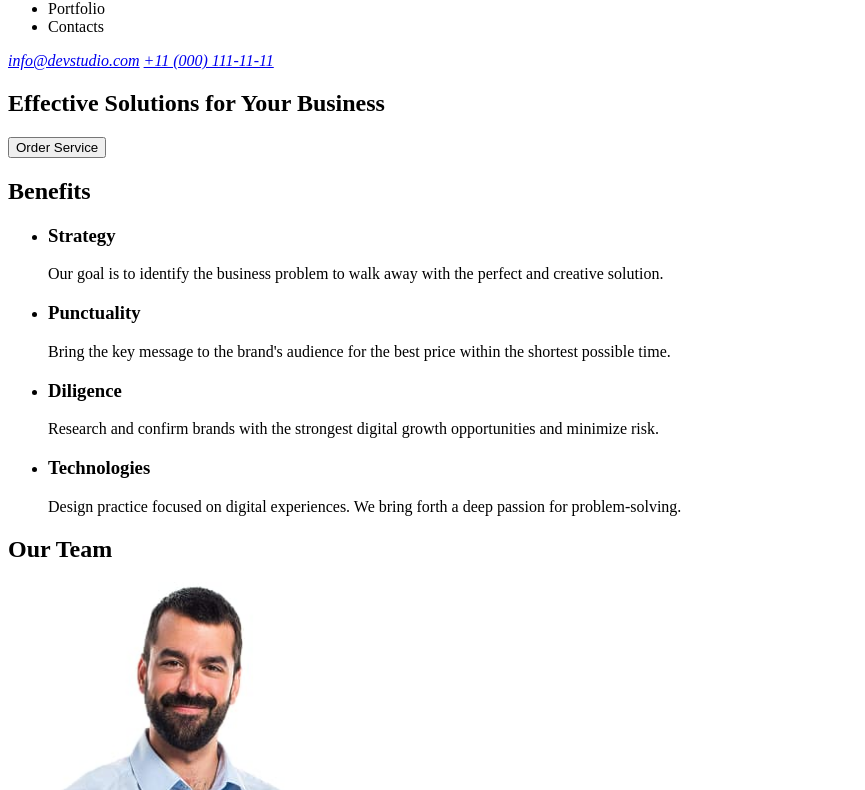
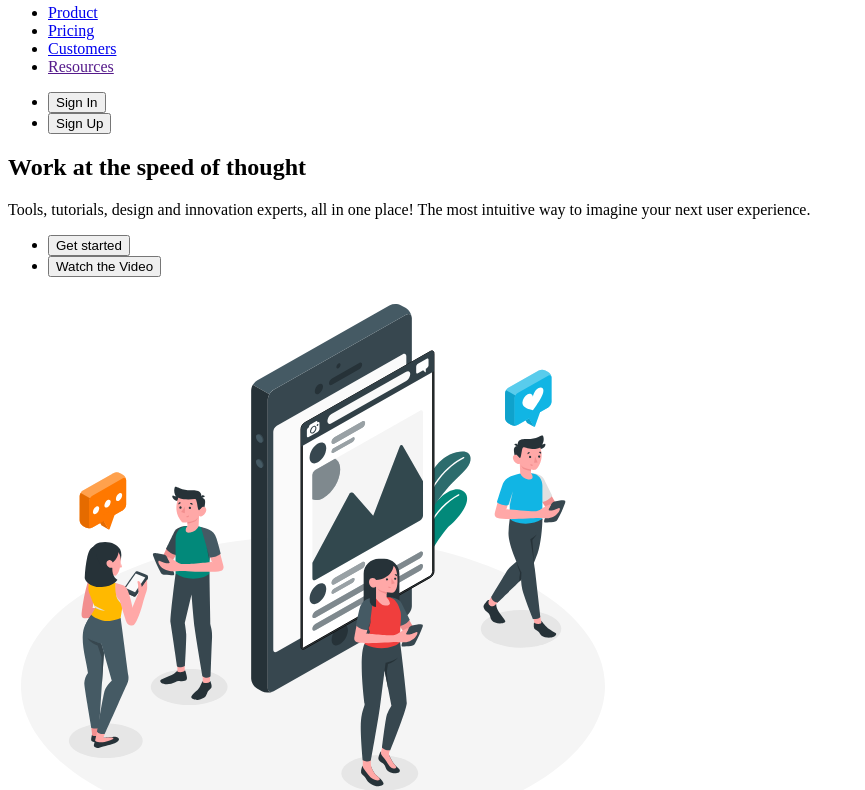
Before and after one commit to Anna-makarova25/blended-first, a plain HTML site: page index.html in a window 1280 px wide. Shown: the part 60-850 px from the top of the page, without its empty margins (0-865 px from the left). Drawn offline with Linux system fonts and the light colour scheme.

Commit message:
added hero+header

```diff
--- a/index.html
+++ b/index.html
@@ -1,93 +1,47 @@
 <!DOCTYPE html>
 <html lang="en">
-
 <head>
     <meta charset="UTF-8">
     <meta name="viewport" content="width=device-width, initial-scale=1.0">
-    <title>WEBSTUDIO</title>
+    <title>Business promotion</title>
 </head>
-
 <body>
 <header>
+<a href="./index.html">
+    <img src="./images/logo.svg" alt="logo" width="40" height="36">Product
+</a>
 <nav>
-            <a href="">WEBSTUDIO</a>
     <ul>
-                <li>Studio</li>
-                <li>Portfolio</li>
-                <li>Contacts</li>
+        <li><a href="./index.html">Product</a></li>
+        <li><a href="./pricing.html">Pricing</a></li>
+        <li><a href="./customers.html">Customers</a></li>
+        <li><a href="">Resources</a></li>
     </ul>
 </nav>
-        <address>
-            <a href="mailto:info@devstudio.com">info@devstudio.com</a>
-            <a href="tel:+110001111111">+11 (000) 111-11-11</a>
-        </address>
+<ul>
+    <li><button type="button">Sign In</button></li>
+    <li><button type="button">Sign Up</button></li>
+</ul>
 </header>
 
     <main>
-        <!-- hero -->
         <section>
-            <h1>Effective Solutions for Your Business</h1>
-            <button type="button">Order Service</button>
-        </section>
-
-        <!-- benefits -->
-        <section>
-            <h2>Benefits</h2>
+            <h1>Work at the speed
+            of thought</h1>
+            <p>Tools, tutorials, design and innovation experts, all in one place! The most intuitive way to imagine your next user
+            experience.</p>
             <ul>
-                <li>
-                    <h3>Strategy</h3>
-                    <p>Our goal is to identify the business problem to walk away with the perfect and creative solution.
-                    </p>
-                </li>
-                <li>
-                    <h3>Punctuality</h3>
-                    <p>Bring the key message to the brand's audience for the best price within the shortest possible
-                        time.</p>
-                </li>
-                <li>
-                    <h3>Diligence</h3>
-                    <p>Research and confirm brands with the strongest digital growth opportunities and minimize risk.
-                    </p>
-                </li>
-                <li>
-                    <h3>Technologies</h3>
-                    <p>Design practice focused on digital experiences. We bring forth a deep passion for
-                        problem-solving.</p>
-                </li>
+                <li><button type="button">Get started</button></li>
+                <li><button type="button">Watch the Video</button></li>
             </ul>
-        </section>
-
-        <!-- our team -->
-        <section>
-            <h2>Our Team</h2>
-            <ul>
-                <li>
-                    <img src="./images/team-1.jpg" alt="Mark Guerrero" width="260" height="264">
-                    <h3>Mark Guerrero</h3>
-                    <p>Product Designer</p>
-                </li>
-                <li>
-                    <img src="./images/team-2.jpg" alt="Tom Ford" width="260" height="264">
-                    <h3>Tom Ford</h3>
-                    <p>Frontend Developer</p>
-                </li>
-                <li>
-                    <img src="./images/team-3.jpg" alt="Camila Garcia" width="260" height="264">
-                    <h3>Camila Garcia</h3>
-                    <p>Marketing</p>
-                </li>
-                <li>
-                    <img src="./images/team-4.jpg" alt="Daniel Wilson" width="260" height="264">
-                    <h3>Daniel Wilson</h3>
-                    <p>UI Designer</p>
-                </li>
-            </ul>
+            <img src="./images/hero-img.svg" alt="hero-img" width="610" height="555">
         </section>
     </main>
 
+
     <footer>
-        <a href="#">WEBSTUDIO</a>
-        <p>Increase the flow of customers and sales for your business with digital marketing & growth solutions.</p>
+
     </footer>
+
 </body>
 </html>
```
Also changed, not shown: customers.html (added, +28 -0 lines), pricing.html (added, +28 -0 lines), images/hero-img.svg (added), images/logo.svg (added), images/team-1.jpg (deleted), images/team-2.jpg (deleted), images/team-3.jpg (deleted), images/team-4.jpg (deleted). Lines whose indentation alone changed are shown as unchanged.
